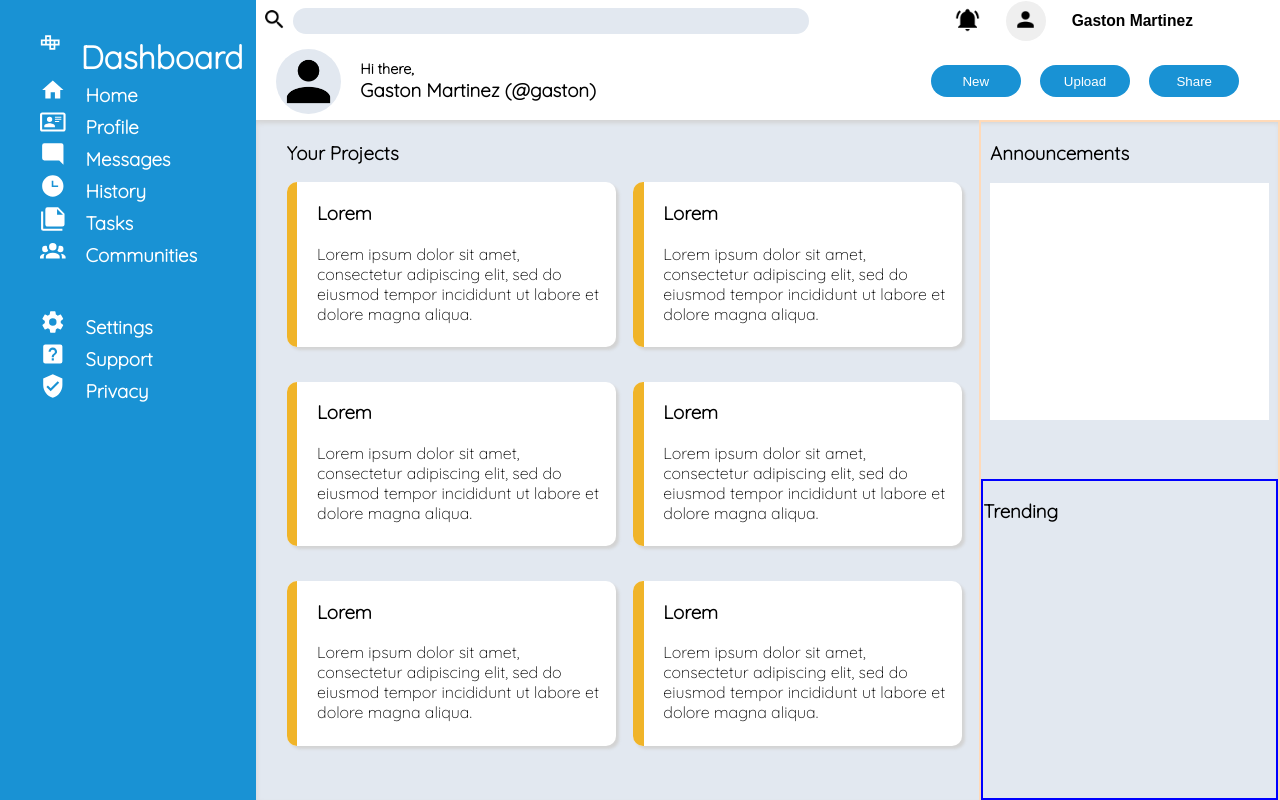
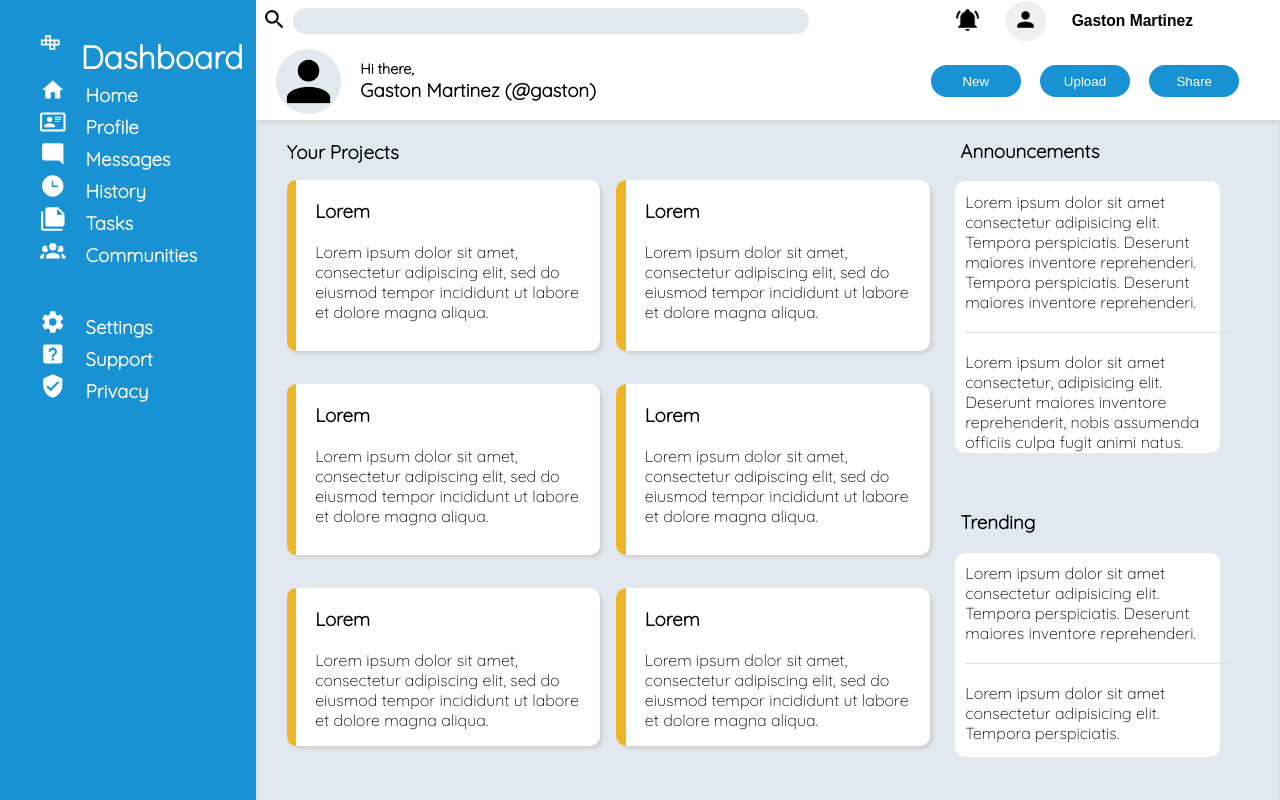
Before and after one commit to gastonmartinezz/Admin-dashboard, a plain HTML site: page index.html in a window 1280 px wide. Drawn offline with Linux system fonts and the light colour scheme.

Commit message:
Finished

```diff
--- a/index.html
+++ b/index.html
@@ -102,17 +102,17 @@
                     </div>
                 </div>
                 <div class="right">
-                    <div class="announcements">
-                        <h3>Announcements</h3>
-                        <div class="grid-announcements">
-                            <div class="grid-announcementsInner top"></div>
-                            <div class="grid-announcementsInner"></div>
-                            <div class="grid-announcementsInner bot"></div>
-                        </div>
+                    <h3 id="h3announcements">Announcements</h3>
+                    <div id="announcements">
+                        <div class="announcementsDiv">Lorem ipsum dolor sit amet consectetur adipisicing elit. Tempora perspiciatis. Deserunt maiores inventore reprehenderi. Tempora perspiciatis. Deserunt maiores inventore reprehenderi.</div>
+                        <div class="divider"></div>
+                        <div class="announcementsDiv">Lorem ipsum dolor sit amet consectetur, adipisicing elit. Deserunt maiores inventore reprehenderit, nobis assumenda officiis culpa fugit animi natus.</div>
                     </div>
-                    <div class="trending">
-                        <h3>Trending</h3>
-
+                    <h3 id="h3trending">Trending</h3>
+                    <div id="trending">
+                        <div class="trendingDiv">Lorem ipsum dolor sit amet consectetur adipisicing elit. Tempora perspiciatis. Deserunt maiores inventore reprehenderi.</div>
+                        <div class="divider"></div>
+                        <div class="trendingDiv">Lorem ipsum dolor sit amet consectetur adipisicing elit. Tempora perspiciatis.</div>
                     </div>
                 </div>
             </div>
--- a/styles.css
+++ b/styles.css
@@ -164,14 +164,6 @@ svg {
     margin-top: 3%;
 }
 
-#announcements {
-    background-color: var(--bckgroundMain);
-    margin-top: 3%;
-    height: 100%;
-    border: 2px red solid;
-    margin: auto;
-}
-
 .bottom {
     background-color: var(--bckgroundMain);
     display: flex;
@@ -189,12 +181,13 @@ svg {
     width: 100%;
     height: 88%;
     display: grid;
+    grid-template-rows: repeat(2, 1fr);
     grid-template-columns: repeat(2, 1fr);
 }
 
 .right {
-    border: 2px peachpuff solid;
     width: 30%;
+    margin-right: 5%;
 }
 
 .grid {
@@ -226,23 +219,44 @@ svg {
     font-weight: bolder;
 }
 
-.announcements {
+#announcements, #trending {
     margin-left: 3%;
     margin-right: 3%;
-    height: 50%;
+    background-color: white;
+    border-radius: 10px;
+    display: grid;
+
 }
 
-.grid-announcements {
-    display: grid;
-    height: 70%;
+#h3announcements, #h3trending {
+    margin-left: 5%;
 }
 
-.grid-announcementsInner {
-    background-color: white;
-    border: none;
+#h3trending {
+    margin-top: 20%;
+}
+#announcements {
+    height: 40%;
+    grid-template-rows: 140px 20px 100px;
 }
 
-.trending {
-    border: 2px blue solid;
-    height: 47%;
+#trending {
+    height: 30%;
+    grid-template-rows: 100px 20px 100px;
 }
+
+.announcementsDiv {
+    margin: 4%;
+    align-items: top;
+}
+
+.divider {
+    height: 1px;
+    background-color: rgb(219, 221, 231);
+    width: 100%;
+    margin: 4%;
+}
+
+.trendingDiv {
+    margin: 4%
+}
```
